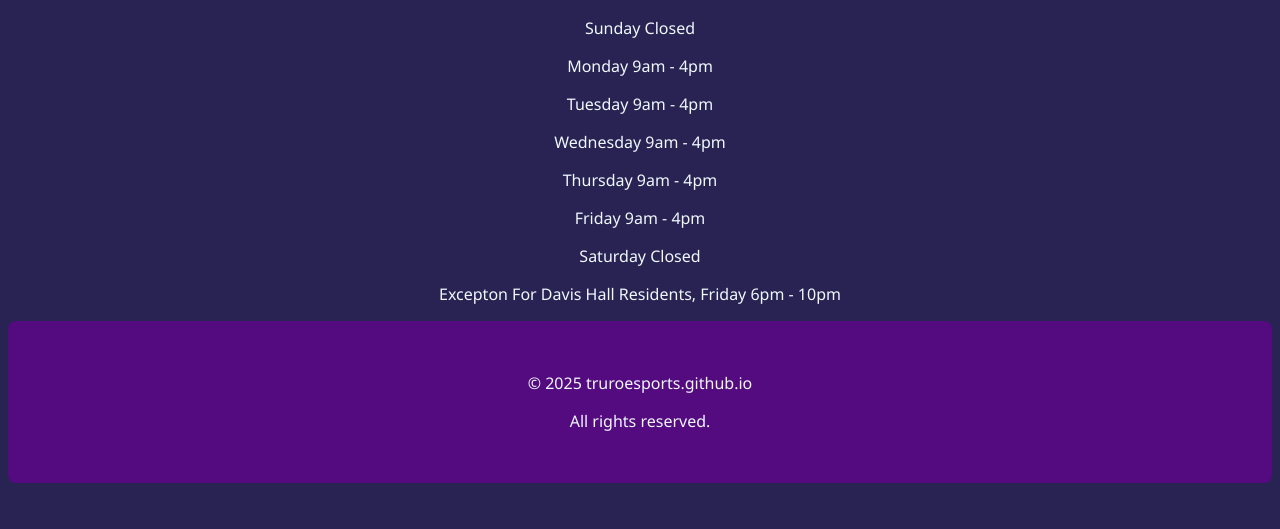
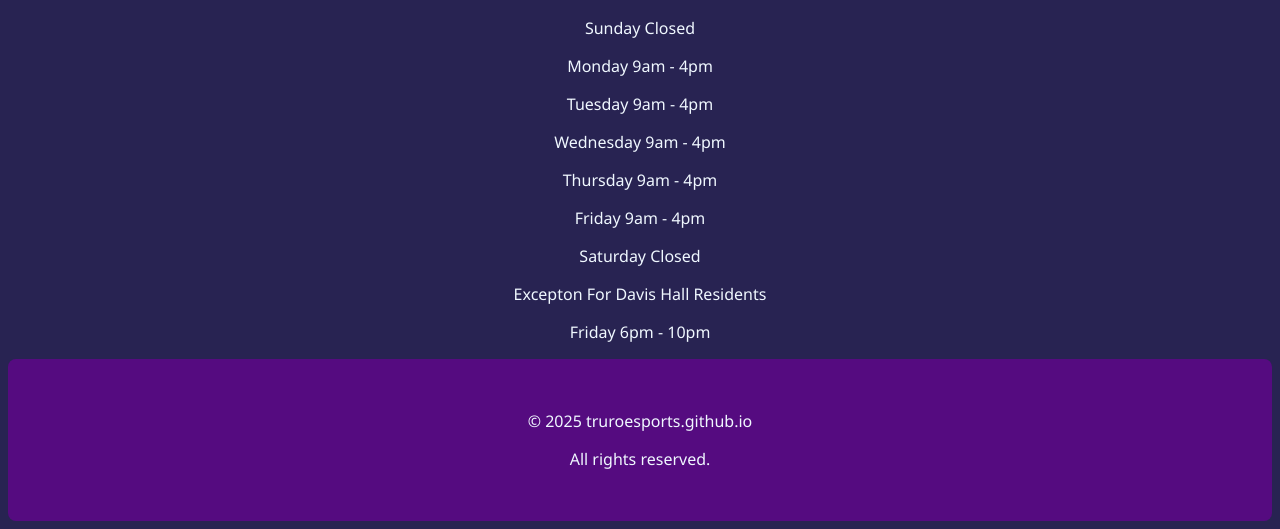
Before and after one commit to truroesports/lounge, a plain HTML site: page m.index.html in a window 1280 px wide. Shown: the part 401-930 px from the top of the page. Before the commit the page ends 892 px from the top, so only its background shows below. Drawn offline with Linux system fonts and the light colour scheme.

Commit message:
Update m.index.html

```diff
--- a/m.index.html
+++ b/m.index.html
@@ -31,7 +31,8 @@
         <p style="text-align:center">Thursday  9am - 4pm</p>
         <p style="text-align:center">Friday    9am - 4pm</p>
         <p style="text-align:center">Saturday  Closed</p>
-        <p style="text-align:center">Excepton For Davis Hall Residents, Friday 6pm - 10pm</p>
+        <p style="text-align:center">Excepton For Davis Hall Residents</p>
+        <p style="text-align:center">Friday 6pm - 10pm</p>
     </div>
 </main>
 <footer>
```
